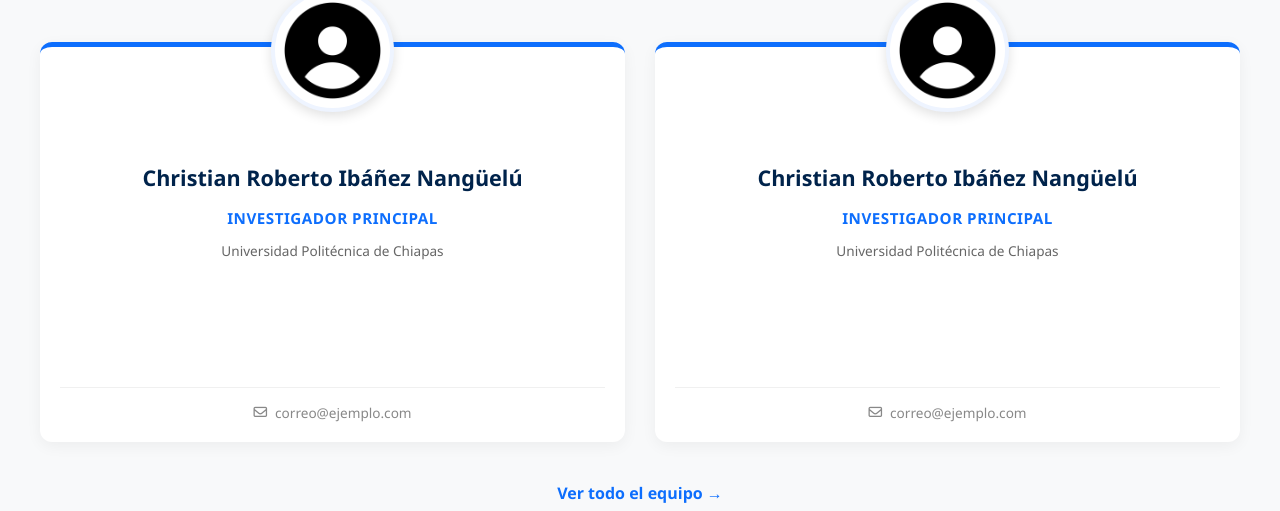
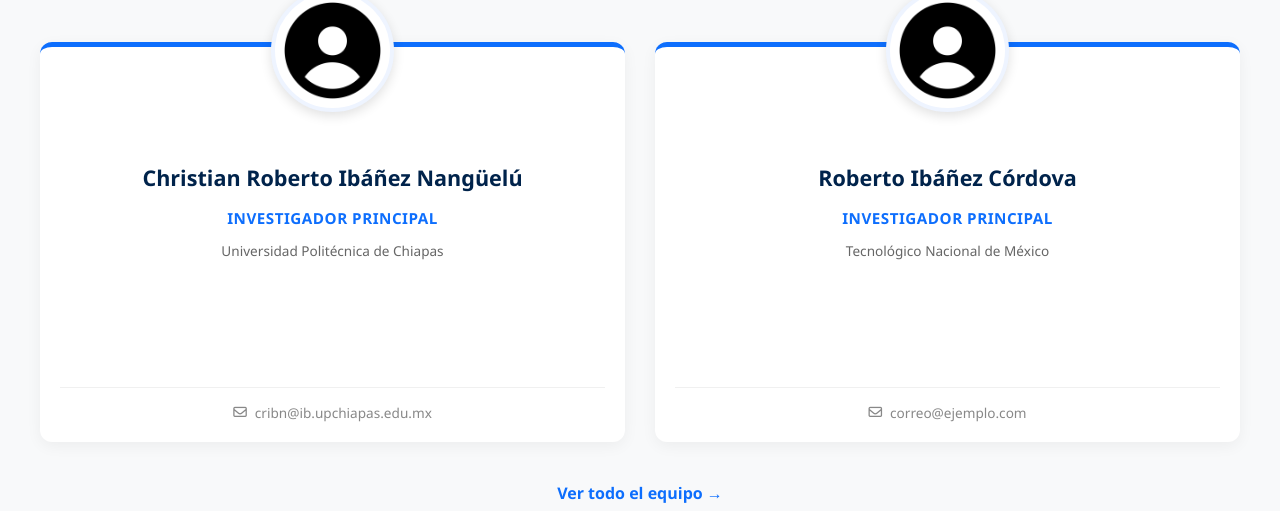
Before and after one commit to cribnez/dbi-research-web, a Jekyll site: the page built from index.md, in a window 1280 px wide. Shown: the part 720-1231 px from the top of the page. Built offline with Jekyll 4.4.1, drawn with Linux system fonts in a browser that asks for light colours.

Commit message:
Update equipo.yml

```diff
--- a/_data/equipo.yml
+++ b/_data/equipo.yml
@@ -1,15 +1,15 @@
 investigadores:
   - nombre: "Christian Roberto Ibáñez Nangüelú"
     rol: "Investigador Principal"
-    especialidad: "Especialista en IA y Visión Artificial"
+    especialidad: "Especialista en IA"
     institucion: "Universidad Politécnica de Chiapas"
-    email: "correo@ejemplo.com"
+    email: "cribn@ib.upchiapas.edu.mx"
     foto: "/assets/img/usuario.png"
 
-  - nombre: "Christian Roberto Ibáñez Nangüelú"
+  - nombre: "Roberto Ibáñez Córdova"
     rol: "Investigador Principal"
-    especialidad: "Especialista en IA y Visión Artificial"
-    institucion: "Universidad Politécnica de Chiapas"
+    especialidad: "Visión Artificial"
+    institucion: "Tecnológico Nacional de México"
     email: "correo@ejemplo.com"
     foto: "/assets/img/usuario.png"
 
```
